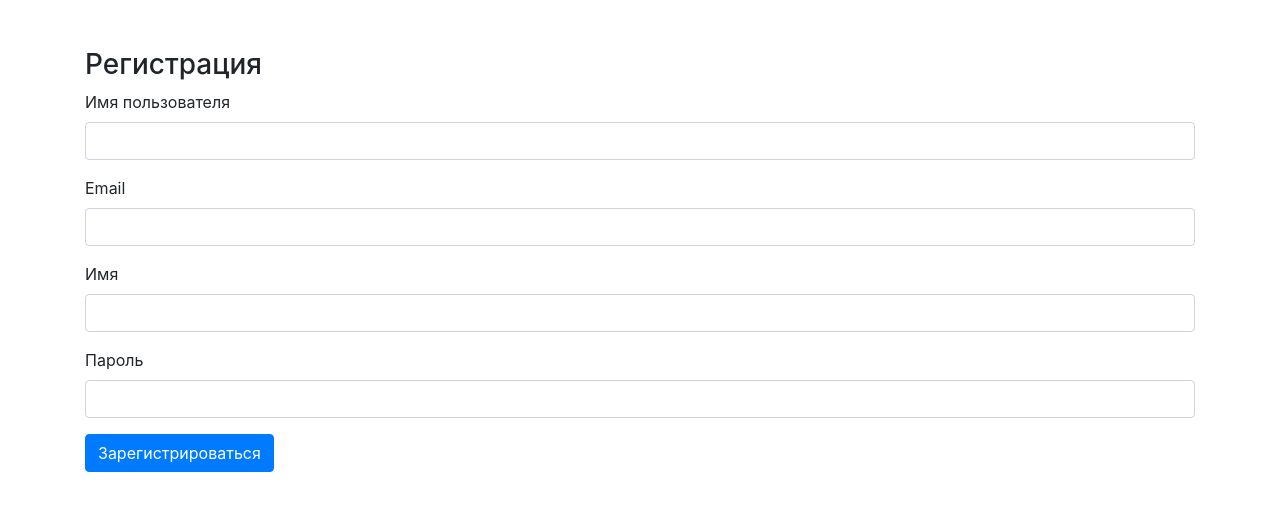
After one commit to kseniya161-max/drftechnical, a Django app: template users/templates/users/registration.html in a window 1280 px wide. The commit adds this page. Shown: the top 511 px of the page. Run offline with Django 5.2, Linux system fonts and the light colour scheme; the template is opened without the code that fills it, so the values that code supplies are empty; some libraries are stand-ins or nearby versions.

Commit message:
create registration

```diff
--- a/tasks/templates/tasks/task_list.html
+++ b/tasks/templates/tasks/task_list.html
@@ -8,7 +8,7 @@
 </head>
 <body>
     <div class="container">
-        <h3 class="mt-3 mb-5">Список Задач</h3>
+        <h3 class="mt-5 mb-5">Список Задач</h3>
         <ul class="list-group mt-4">
             {% for task in tasks %}
                 <li class="list-group-item d-flex justify-content-between align-items-center">
--- /dev/null
+++ b/users/templates/users/registration.html
@@ -0,0 +1,34 @@
+<!DOCTYPE html>
+<html lang="en">
+<head>
+    <meta charset="UTF-8">
+    <meta name="viewport" content="width=device-width, initial-scale=1.0">
+    <title>Регистрация</title>
+    <link rel="stylesheet" href="https://stackpath.bootstrapcdn.com/bootstrap/4.5.2/css/bootstrap.min.css">
+</head>
+<body>
+    <div class="container">
+        <h3 class="mt-5">Регистрация</h3>
+        <form method="POST" action="{% url 'users:register' %}">
+            {% csrf_token %}
+            <div class="form-group">
+                <label for="username">Имя пользователя</label>
+                <input type="text" class="form-control" id="username" name="username" required>
+            </div>
+            <div class="form-group">
+                <label for="email">Email</label>
+                <input type="email" class="form-control" id="email" name="email" required>
+            </div>
+            <div class="form-group">
+                <label for="name">Имя</label>
+                <input type="text" class="form-control" id="name" name="name">
+            </div>
+            <div class="form-group">
+                <label for="password">Пароль</label>
+                <input type="password" class="form-control" id="password" name="password" required>
+            </div>
+            <button type="submit" class="btn btn-primary">Зарегистрироваться</button>
+        </form>
+    </div>
+</body>
+</html>
--- a/users/urls.py
+++ b/users/urls.py
@@ -2,7 +2,7 @@ from django.urls import path, include
 from rest_framework.routers import SimpleRouter
 from rest_framework_simplejwt.views import TokenRefreshView
 
-from users.views import UserViewSet, UserCreateAPIView, CustomTokenObtainPairView
+from users.views import UserViewSet, UserCreateAPIView, CustomTokenObtainPairView, registration_view
 
 app_name = "users"
 router = SimpleRouter()
@@ -10,7 +10,7 @@ router.register(r'users', UserViewSet)
 
 urlpatterns = [
     path('', include(router.urls)),
-    path('register/', UserCreateAPIView.as_view(), name='register'),
+    path('register/', registration_view, name='register'),
     path('login/', CustomTokenObtainPairView.as_view(), name='login'),
     path('token/refresh/', TokenRefreshView.as_view(), name='token_refresh'),
 ]
```
Also changed, not shown: tasks/templates/tasks/task_update.html (deleted, +0 -27 lines), users/views.py (+11 -0 lines).
